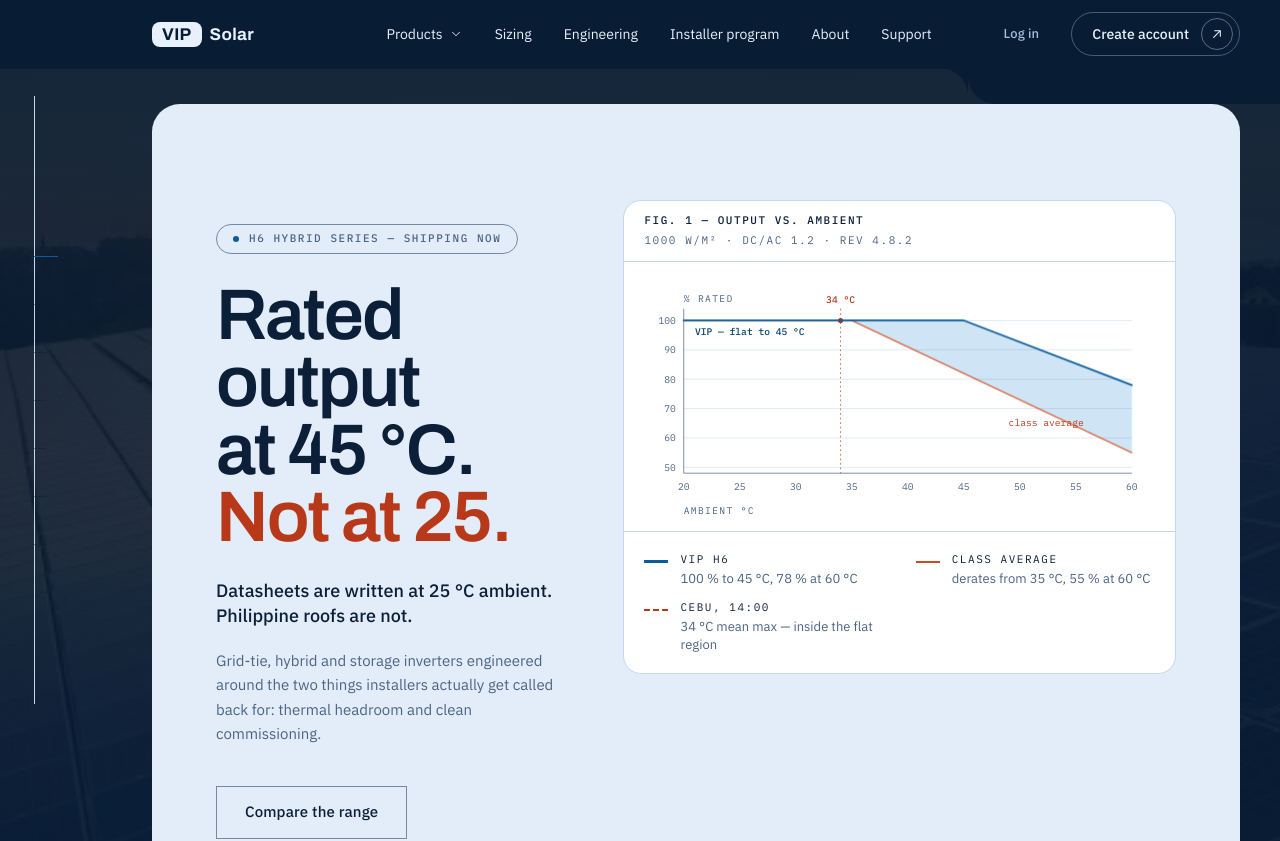
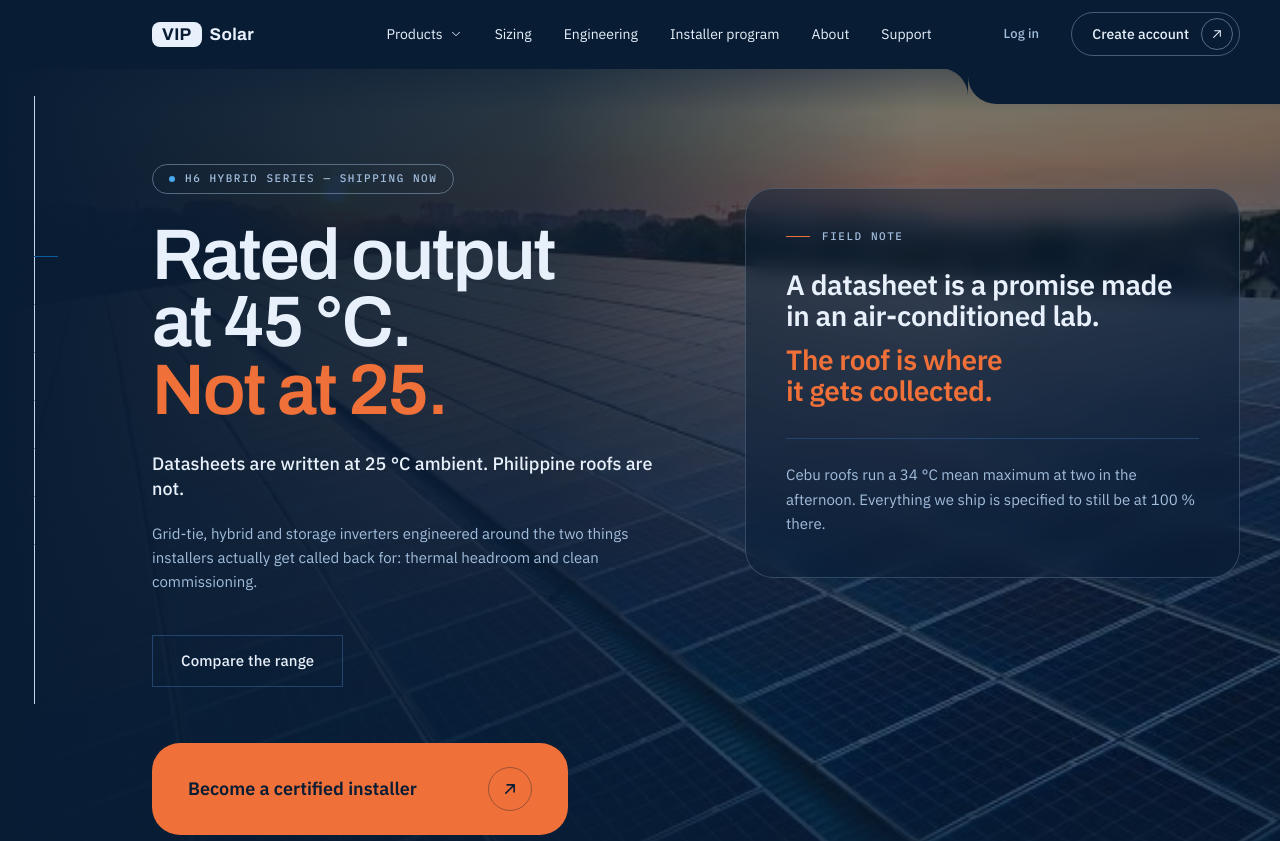
Before and after one commit to Skimm602/JMC, a Next.js app: page / in a window 1280 px wide. Shown: the top 841 px of the page. Built offline with nearby package versions, Linux system fonts and the light colour scheme.

Commit message:
refactor: enhance Hero component layout and styles for improved visual coherence

```diff
--- a/src/components/Hero.jsx
+++ b/src/components/Hero.jsx
@@ -1,144 +1,120 @@
-import DeratingCurve from './DeratingCurve.jsx'
 import { ArrowUpRightIcon } from './icons.jsx'
 import { Button } from './ui.jsx'
 
-/** Reads as the legend of a datasheet figure, because that is what it is. */
-const LEGEND = [
-  {
-    key: 'vip',
-    mark: 'h-[3px] w-6 bg-cool-600',
-    term: 'VIP H6',
-    detail: '100 % to 45 °C, 78 % at 60 °C',
-  },
-  {
-    key: 'class',
-    mark: 'h-[2px] w-6 bg-hot-500',
-    term: 'Class average',
-    detail: 'derates from 35 °C, 55 % at 60 °C',
-  },
-  {
-    key: 'design',
-    mark: 'h-0 w-6 border-t-2 border-dashed border-hot-600',
-    term: 'Cebu, 14:00',
-    detail: '34 °C mean max — inside the flat region',
-  },
-]
-
 export default function Hero() {
   return (
-    /* The hero sits on the dark ground the header bar is the top edge of, and
-       the content is inset into it as a lit panel. The frame is what makes the
-       bar and the page read as one shape rather than a strip laid over a page
-       that happens to start underneath it. */
+    /* The hero is the photograph, not a panel laid on top of one. The dark
+       ground the header bar is the top edge of is now the scrim over that
+       photograph, so the bar, the band and the image read as one surface and
+       the content is set directly into it. */
     <section id="top" className="band-pit rail relative isolate pt-nav">
-      {/* The ground is a photograph of the thing being sold, held down under a
-          scrim so it stays ground rather than becoming the subject: the panel
-          on top of it carries the argument and has to keep its contrast. The
-          scrim is opaque enough that every text tone on this band measures the
-          same as it did on flat pit, so nothing here depends on where the sun
-          happens to fall in the frame. */}
+      {/* The ground is a photograph of the thing being sold. It is held down,
+          but only where something has to be read on top of it — a flat scrim
+          heavy enough for the worst pixel in the frame would take the sunset
+          with it, so the weight is placed instead of spread:
+
+            left    the argument column sits here, and the section spine is
+                    fixed over this rail with glint-soft labels, which need a
+                    ground at or below ~0.07 luminance. Solid pit, no argument.
+            top     the bar's own dark has to continue into the band rather
+                    than ending on a bright sky.
+            bottom  hands off to the sheet band below without a seam.
+
+          What is left — the middle and right of the frame — is where the
+          photograph shows, and the only thing set over it there carries its
+          own surface. */}
       <div aria-hidden="true" className="absolute inset-0 -z-10 overflow-hidden">
-        <img src="/hero-array.jpg" alt="" fetchPriority="high" className="h-full w-full object-cover object-center" />
-        <div className="bg-pit/88 absolute inset-0" />
-        {/* Deepens toward the fold so the band hands off to the sheet below it
-            without a visible seam. */}
-        <div className="from-pit/60 absolute inset-0 bg-gradient-to-b via-transparent to-[var(--color-pit)]" />
+        <img
+          src="/hero-array.jpg"
+          alt=""
+          fetchPriority="high"
+          className="h-full w-full object-cover object-center brightness-105 saturate-110"
+        />
+        <div className="bg-pit/55 absolute inset-0" />
+        <div className="from-pit via-pit/70 absolute inset-0 bg-gradient-to-r via-42% to-transparent to-72%" />
+        {/* Bands rather than one full-height gradient: a gradient that runs the
+            whole height has to be fading somewhere at every row, and the middle
+            is the one place the photograph is supposed to be left alone. */}
+        <div className="from-pit absolute inset-x-0 top-0 h-28 bg-gradient-to-b to-transparent" />
+        <div className="from-pit absolute inset-x-0 bottom-0 h-48 bg-gradient-to-t to-transparent" />
       </div>
 
-      <div className="rail-inner pt-5 pb-16 lg:pt-7 lg:pb-20 xl:pt-9 xl:pb-24">
-        {/* ------------------------------ lit panel ---------------------------- */}
-        {/* The two-column split waits for xl. Between lg and xl the figure was
-            squeezed into a 7fr column barely 480px wide, which is what drove
-            the chart's own type down to eight pixels; stacked, it gets the full
-            measure and the curve is readable at every width in between. */}
-        <div className="band-sheet rounded-[1.75rem] rounded-bl-none px-6 py-14 sm:px-10 lg:px-12 lg:py-20 xl:px-16 xl:py-24">
-          <div className="grid items-start gap-14 xl:grid-cols-[minmax(0,4.6fr)_minmax(0,7.4fr)] xl:gap-16">
-            {/* ---------------------------- argument --------------------------- */}
-            <div className="xl:pt-6">
+      <div className="rail-inner pt-14 pb-16 lg:pt-20 lg:pb-24 xl:pt-24 xl:pb-28">
+        <div className="grid items-start gap-14 xl:grid-cols-[minmax(0,6.2fr)_minmax(0,5.8fr)] xl:gap-16">
+          {/* ---------------------------- argument ---------------------------- */}
+          <div>
             {/* An outlined pill rather than the hairline-and-label pairing the
                 rest of the page uses: this is the one eyebrow that has to hold
                 its own against a headline four times its size. */}
-              <p className="label border-rule-strong text-ink-soft inline-flex items-center gap-2.5 rounded-full border px-4 py-1.5 font-medium">
-                <span aria-hidden="true" className="bg-cool-600 h-1.5 w-1.5 shrink-0 rounded-full" />
+            <p className="label border-glint-soft/45 text-glint-soft inline-flex items-center gap-2.5 rounded-full border px-4 py-1.5 font-medium">
+              <span aria-hidden="true" className="bg-cool-400 h-1.5 w-1.5 shrink-0 rounded-full" />
               H6 hybrid series — shipping now
             </p>
 
-              <h1 className="display-wide text-display-1 mt-7 font-semibold text-balance">
+            <h1 className="display-wide text-display-1 text-glint mt-7 font-semibold text-balance">
               Rated output at 45 °C.
               <br />
-                <span className="text-hot-600">Not at 25.</span>
+              {/* hot-400 rather than the 600 this line carried on the lit panel:
+                  the warm pole has to be read against pit here, not sheet */}
+              <span className="text-hot-400">Not at 25.</span>
             </h1>
 
-              <p className="text-ink max-w-measure mt-7 text-lg leading-snug font-medium">
+            <p className="text-glint max-w-measure mt-7 text-lg leading-snug font-medium">
               Datasheets are written at 25 °C ambient. Philippine roofs are not.
             </p>
 
-              <p className="text-ink-soft max-w-measure mt-5 text-[0.9375rem] leading-relaxed">
+            <p className="text-glint-soft max-w-measure mt-5 text-[0.9375rem] leading-relaxed">
               Grid-tie, hybrid and storage inverters engineered around the two things installers actually get called
               back for: thermal headroom and clean commissioning.
             </p>
 
             <div className="mt-10 flex flex-wrap items-center gap-3">
-                <Button as="a" href="#products" variant="outline" size="lg">
+              <Button as="a" href="#products" variant="outlineShade" size="lg">
                 Compare the range
               </Button>
             </div>
           </div>
 
-            {/* ------------------------ the figure itself ----------------------- */}
-            <figure className="border-rule bg-glare text-ink overflow-hidden rounded-[1.125rem] border">
-              {/* title block, the way a drawing carries its conditions */}
-              <div className="border-rule label text-ink-soft flex flex-wrap items-baseline justify-between gap-x-6 gap-y-1 border-b px-5 py-3">
-                <span className="text-ink font-medium">Fig. 1 — Output vs. ambient</span>
-                <span>1000 W/m² · DC/AC 1.2 · rev 4.8.2</span>
+          {/* ------------------------------ the line -------------------------- */}
+          {/* Set on its own translucent surface rather than straight onto the
+              photograph: the frame is bright and uneven in the middle, and a
+              line this size has to hold at 3:1 wherever the sun happens to sit
+              in the crop. The blur keeps the image reading through it, which is
+              the point of putting it here rather than on a solid card. */}
+          <blockquote className="border-glint-soft/25 bg-pit/45 rounded-[1.75rem] border p-8 backdrop-blur-md sm:p-10 xl:mt-6">
+            <p className="label text-glint-soft flex items-center gap-3 font-medium">
+              <span aria-hidden="true" className="bg-hot-400 h-px w-6 shrink-0" />
+              Field note
+            </p>
+
+            <p className="display-wide text-display-3 text-glint mt-6 font-semibold text-balance">
+              A datasheet is a promise made in an air-conditioned lab.
+            </p>
+
+            <p className="display-wide text-display-3 text-hot-400 mt-3 font-semibold text-balance">
+              The roof is where it gets collected.
+            </p>
+
+            <footer className="border-rule-shade text-glint-soft mt-8 border-t pt-6 text-[0.9375rem] leading-relaxed">
+              Cebu roofs run a 34 °C mean maximum at two in the afternoon. Everything we ship is specified to still be
+              at 100 % there.
+            </footer>
+          </blockquote>
         </div>
 
-              <div className="px-3 pt-6 pb-2 sm:px-5">
-                <DeratingCurve className="h-auto w-full" />
-              </div>
-
-              <figcaption className="border-rule border-t px-5 py-5">
-                <dl className="grid gap-x-8 gap-y-3 sm:grid-cols-2">
-                  {LEGEND.map((l) => (
-                    <div key={l.key} className="flex items-baseline gap-3">
-                      <span aria-hidden="true" className={`mt-2 shrink-0 ${l.mark}`} />
-                      <div className="min-w-0">
-                        <dt className="label text-ink">{l.term}</dt>
-                        <dd className="text-ink-soft mt-0.5 text-[0.8125rem] leading-snug">{l.detail}</dd>
-                      </div>
-                    </div>
-                  ))}
-                </dl>
-              </figcaption>
-            </figure>
-          </div>
-        </div>
-
-        {/* The primary action hangs off the panel's bottom-left, flush against
-            it, so the two read as one cut shape rather than a panel with a
-            button parked underneath. The notch is what sells that: the panel's
-            colour curves into the angle where the block leaves it.
-
-            It carries the brightest warm in the palette with dark text on top
-            — the one inversion on the page, and the reason the eye lands here
-            before anywhere else. */}
-        <div className="relative inline-flex w-full sm:w-auto">
+        {/* The primary action carries the brightest warm in the palette with
+            dark text on top — the one inversion on the page, and the reason the
+            eye lands here before anywhere else. */}
+        <div className="mt-14 inline-flex w-full sm:w-auto">
           <a
             href="#register"
-            className="group/join bg-hot-400 hover:bg-hot-500 flex w-full items-center justify-between gap-6 rounded-b-[1.75rem] rounded-tr-[1.75rem] px-7 py-6 transition-colors duration-200 sm:w-auto sm:min-w-[26rem] sm:px-9"
+            className="group/join bg-hot-400 hover:bg-hot-500 flex w-full items-center justify-between gap-6 rounded-[1.75rem] px-7 py-6 transition-colors duration-200 sm:w-auto sm:min-w-[26rem] sm:px-9"
           >
             <span className="text-pit text-lg font-semibold">Become a certified installer</span>
             <span className="border-pit/35 group-hover/join:border-pit group-hover/join:bg-pit/10 grid h-11 w-11 shrink-0 place-items-center rounded-full border transition-colors duration-200">
               <ArrowUpRightIcon className="text-pit h-5 w-5" strokeWidth={1.9} />
             </span>
           </a>
-
-          {/* fills the angle above the block's top-right with the panel colour */}
-          <span
-            aria-hidden="true"
-            className="notch notch-tl top-0 left-full"
-            style={{ '--notch-color': 'var(--color-sheet)' }}
-          />
         </div>
       </div>
     </section>
```
Lines whose indentation alone changed are shown as unchanged.
